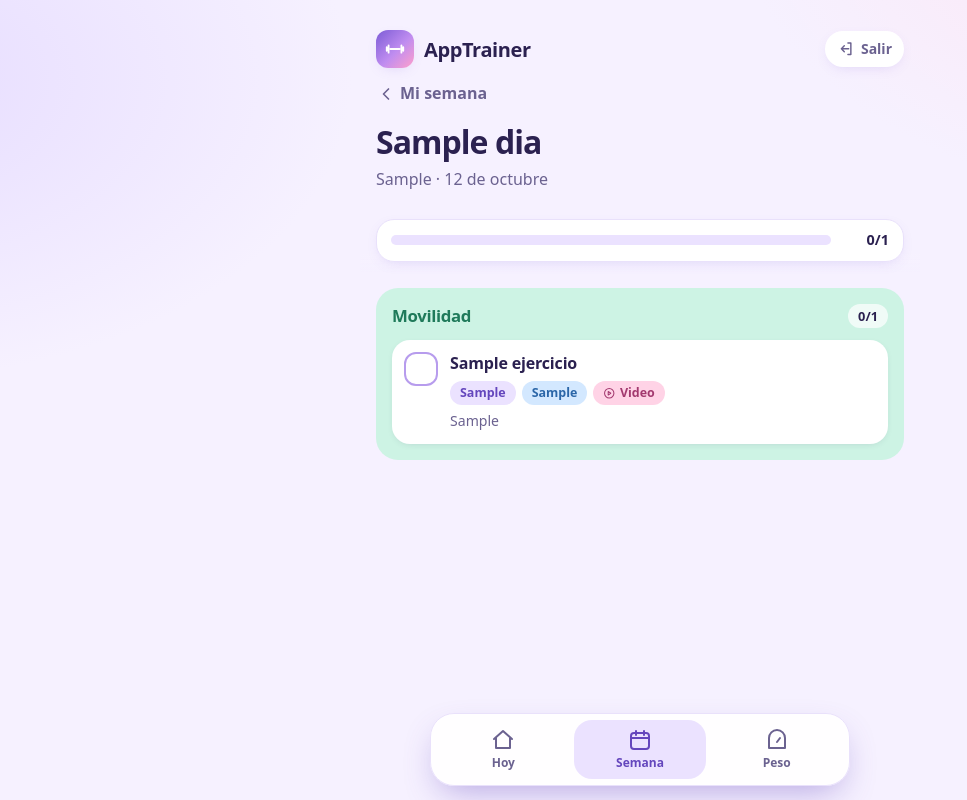
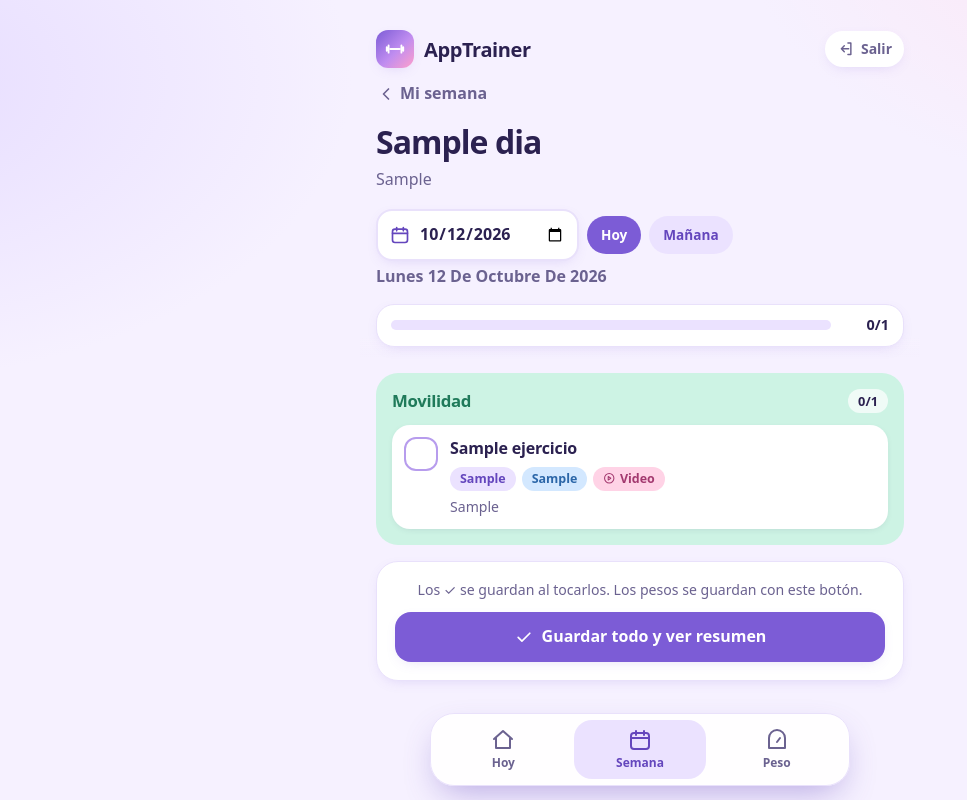
Before and after one commit to GreciaFlores/gym, a Django app: page /app/dia/1/?fecha=2026-10-12 in a window 1280 px wide. Shown: the whole page, without its empty margins (0-967 px from the left). Run offline with Django 5.2, Linux system fonts and the light colour scheme; a user stored in the database is signed in; tables that the repository leaves empty hold one stand-in row (values such as "Sample post").

Commit message:
Agrega fecha elegible, pesos por ejercicio, resumen y Excel semanal
- Pantalla del día: selector de fecha (con atajos Hoy/Mañana); los checks y
  los pesos se guardan en la fecha elegida.
- Peso levantado por ejercicio (zona media y trabajo principal), con el peso
  anterior como referencia y validación (acepta coma decimal).
- Botón "Guardar todo y ver resumen" y nueva pantalla de resumen.
- "Mi semana": exporta a Excel el registro de la semana o todo el historial.
- Migración 0002 (solo agrega la tabla PesoEjercicio) y tests nuevos.

Co-Authored-By: Claude Sonnet 5.5 <noreply@anthropic.com>
Claude-Session: https://claude.ai/code/session_01Q3pykLZDE2dauDy3fSuNnx

```diff
--- a/apptrainer/static/apptrainer/app.css
+++ b/apptrainer/static/apptrainer/app.css
@@ -232,3 +232,36 @@ button, input { font: inherit; color: inherit; }
   .page-title { font-size: 2rem; }
 }
 @media (prefers-reduced-motion: reduce) { * { transition: none !important; } }
+
+/* ---------- fecha, pesos por ejercicio, guardado ---------- */
+.muted { color: var(--muted); }
+.date-bar { display: flex; align-items: center; gap: 8px; flex-wrap: wrap; margin: 0 0 4px; }
+.date-field { display: flex; align-items: center; gap: 8px; background: var(--surface); border: 2px solid var(--line); border-radius: 16px; padding: 4px 12px; color: var(--lila-dark); box-shadow: var(--shadow-sm); }
+.date-field:focus-within { border-color: var(--lila-mid); box-shadow: 0 0 0 4px var(--lila-soft); }
+.date-field input { border: 0; background: transparent; font-weight: 800; min-height: 40px; color: var(--ink); font-size: 1rem; }
+.date-field input:focus { outline: none; }
+.date-bar .pill { padding: 9px 14px; font-size: .85rem; text-decoration: none; }
+.pill-active { background: var(--lila); color: #fff; }
+.date-long { color: var(--muted); font-weight: 600; text-transform: capitalize; margin: 4px 0 6px; }
+
+.kg-row { margin-top: 10px; }
+.kg-row label { display: block; font-size: .75rem; font-weight: 800; color: var(--muted); text-transform: uppercase; letter-spacing: .05em; margin-bottom: 4px; }
+.kg-input { display: inline-flex; align-items: center; gap: 8px; }
+.kg-input input { width: 112px; min-height: 46px; padding: 8px 12px; border-radius: 14px; border: 2px solid var(--line); background: #fbf9ff; font-size: 1.05rem; font-weight: 800; text-align: right; }
+.kg-input input::placeholder { color: #a79fc4; font-weight: 600; }
+.kg-input input:focus { outline: none; border-color: var(--lila-mid); background: #fff; box-shadow: 0 0 0 4px var(--lila-soft); }
+.kg-input span { font-weight: 800; color: var(--muted); }
+.kg-row.has-error .kg-input input { border-color: #e0668f; background: #fff5f9; }
+.field-error { color: #b4234f; font-size: .85rem; font-weight: 700; margin-top: 4px; }
+
+.save-card { text-align: center; }
+.save-card p { color: var(--muted); font-size: .88rem; margin-bottom: 12px; }
+
+.summary .state { width: 28px; height: 28px; border-radius: 10px; border: 2px solid var(--lila-mid); display: grid; place-items: center; flex: none; color: #fff; }
+.summary .state-ok { background: linear-gradient(135deg, var(--lila), #c08df0); border-color: transparent; }
+.summary .state .icon { width: 16px; height: 16px; stroke-width: 3; }
+a.btn-soft { text-decoration: none; }
+.tiles .btn { width: 100%; }
+.export-card { margin-top: 18px; }
+.export-card .muted { margin: -4px 0 12px; font-size: .92rem; }
+.export-alt { text-align: center; margin-top: 12px; font-size: .9rem; font-weight: 700; }
--- a/apptrainer/static/apptrainer/app.js
+++ b/apptrainer/static/apptrainer/app.js
@@ -33,6 +33,31 @@
         })
         .catch(function () { form.submit(); }); // si falla, que el servidor decida
     });
+  });
+
+  // --- Fecha de la sesión: cambiar la fecha recarga el día ---
+  document.querySelectorAll('[data-autosubmit]').forEach(function (input) {
+    input.addEventListener('change', function () { if (input.value) input.form.submit(); });
+  });
+
+  // --- Pesos por ejercicio ---
+  var sinGuardar = false;
+  document.querySelectorAll('input[data-kg]').forEach(function (input) {
+    input.addEventListener('input', function () { sinGuardar = true; });
+    // Si anotas un peso válido, el ejercicio cuenta como hecho (sin pedirte otro toque).
+    input.addEventListener('change', function () {
+      var card = input.closest('.ex');
+      var toggle = card && card.querySelector('form[data-toggle]');
+      if (/^\d+([.,]\d{1,2})?$/.test(input.value.trim()) && toggle && !card.classList.contains('is-done')) {
+        if (toggle.requestSubmit) toggle.requestSubmit();
+        else toggle.dispatchEvent(new Event('submit', { cancelable: true }));
+      }
+    });
+  });
+  var guardar = document.querySelector('[data-save-form]');
+  if (guardar) guardar.addEventListener('submit', function () { sinGuardar = false; });
+  window.addEventListener('beforeunload', function (ev) {
+    if (sinGuardar) { ev.preventDefault(); ev.returnValue = ''; }
   });
 
   // --- Gráfica de peso ---
--- a/apptrainer/templates/apptrainer/dia.html
+++ b/apptrainer/templates/apptrainer/dia.html
@@ -3,7 +3,19 @@
 {% block content %}
 <a class="back" href="{% url 'apptrainer:semana' %}"><svg class="icon"><use href="#i-back"/></svg>Mi semana</a>
 <h1 class="page-title">{{ dia.titulo }}</h1>
-<p class="page-sub">{{ dia.enfoque }}{% if dia.enfoque %} · {% endif %}{{ fecha|date:"j \d\e F" }}</p>
+<p class="page-sub">{{ dia.enfoque }}</p>
+
+<form class="date-bar" method="get" action="{% url 'apptrainer:dia' dia.pk %}">
+  <label class="date-field" for="fecha">
+    <svg class="icon"><use href="#i-semana"/></svg>
+    <span class="sr-only">Fecha de la sesión</span>
+    <input type="date" id="fecha" name="fecha" value="{{ fecha|date:'Y-m-d' }}" data-autosubmit required>
+  </label>
+  <a class="pill {% if es_hoy %}pill-active{% endif %}" href="?fecha={{ hoy_iso }}">Hoy</a>
+  <a class="pill {% if es_manana %}pill-active{% endif %}" href="?fecha={{ manana_iso }}">Mañana</a>
+  <noscript><button class="btn btn-soft" type="submit">Ir</button></noscript>
+</form>
+<p class="date-long">{{ fecha|date:"l j \d\e F \d\e Y" }}</p>
 
 <div class="progress-sticky">
   <div class="progress-card" data-progress>
@@ -30,6 +42,7 @@
         <article class="ex {% if e.hecho %}is-done{% endif %}">
           <form method="post" action="{% url 'apptrainer:alternar' e.pk %}" data-toggle>
             {% csrf_token %}
+            <input type="hidden" name="fecha" value="{{ fecha|date:'Y-m-d' }}">
             <button class="check" type="submit" aria-label="Marcar {{ e.nombre }}"><svg class="icon"><use href="#i-check"/></svg></button>
           </form>
           <div class="ex-body">
@@ -42,6 +55,18 @@
             </div>
             {% endif %}
             {% if e.nota %}<p class="ex-note">{{ e.nota }}</p>{% endif %}
+            {% if b.con_peso %}
+            <div class="kg-row {% if e.kg_error %}has-error{% endif %}">
+              <label for="kg_{{ e.pk }}">Peso levantado</label>
+              <div class="kg-input">
+                <input id="kg_{{ e.pk }}" name="kg_{{ e.pk }}" form="form-guardar" type="text" inputmode="decimal" autocomplete="off"
+                       placeholder="{% if e.kg_previo %}antes {{ e.kg_previo }}{% else %}0{% endif %}" value="{{ e.kg_texto }}" data-kg
+                       {% if e.kg_error %}aria-invalid="true" aria-describedby="err_{{ e.pk }}"{% endif %}>
+                <span>kg</span>
+              </div>
+              {% if e.kg_error %}<p class="field-error" id="err_{{ e.pk }}">{{ e.kg_error }}</p>{% endif %}
+            </div>
+            {% endif %}
           </div>
         </article>
         {% endfor %}
@@ -52,5 +77,12 @@
   {% empty %}
   <section class="card empty"><strong>Este día aún no tiene ejercicios</strong></section>
   {% endfor %}
+
+  <form id="form-guardar" class="card save-card" method="post" action="{% url 'apptrainer:dia_guardar' dia.pk %}" data-save-form>
+    {% csrf_token %}
+    <input type="hidden" name="fecha" value="{{ fecha|date:'Y-m-d' }}">
+    <p>Los ✓ se guardan al tocarlos. Los pesos se guardan con este botón.</p>
+    <button class="btn btn-block" type="submit"><svg class="icon"><use href="#i-check"/></svg>Guardar todo y ver resumen</button>
+  </form>
 </div>
 {% endblock %}
--- a/apptrainer/urls.py
+++ b/apptrainer/urls.py
@@ -8,7 +8,10 @@ app_name = 'apptrainer'
 urlpatterns = [
     path('', views.hoy, name='hoy'),
     path('semana/', views.semana, name='semana'),
+    path('semana/exportar.xlsx', views.semana_excel, name='semana_excel'),
     path('dia/<int:pk>/', views.dia_detalle, name='dia'),
+    path('dia/<int:pk>/guardar/', views.dia_guardar, name='dia_guardar'),
+    path('dia/<int:pk>/resumen/', views.dia_resumen, name='dia_resumen'),
     path('ejercicio/<int:pk>/alternar/', views.alternar, name='alternar'),
     path('peso/', views.peso, name='peso'),
     path('peso/<int:pk>/eliminar/', views.peso_eliminar, name='peso_eliminar'),
--- a/apptrainer/views.py
+++ b/apptrainer/views.py
@@ -1,16 +1,20 @@
+import datetime as dt
+
 from django.conf import settings
 from django.contrib import messages
 from django.contrib.auth.decorators import login_required
+from django.core.exceptions import ValidationError
 from django.db import connection
 from django.http import HttpResponse, JsonResponse
 from django.shortcuts import get_object_or_404, redirect, render
+from django.urls import reverse
 from django.utils import timezone
 from django.views.decorators.cache import never_cache
 from django.views.decorators.http import require_GET, require_POST
 
 from . import services
-from .forms import PesoForm
-from .models import Dia, Ejercicio, RegistroPeso
+from .forms import KgField, PesoForm
+from .models import Bloque, Dia, Ejercicio, RegistroPeso
 
 XLSX = 'application/vnd.openxmlformats-officedocument.spreadsheetml.sheet'
 
@@ -36,21 +40,62 @@ def _agrupar(ejercicios):
     return items
 
 
-def _armar_bloques(usuario, dia, fecha):
+def _kg_texto(kg):
+    """12.50 -> '12,5' (como lo escribe quien usa la app)."""
+    return format(kg.normalize(), 'f').replace('.', ',')
+
+
+def _armar_bloques(usuario, dia, fecha, escritos=None, errores=None):
+    """Bloques del día con el estado de cada ejercicio en `fecha`.
+
+    `escritos` y `errores` ({ejercicio_id: texto}) permiten volver a mostrar lo que la
+    persona tipeó cuando el guardado falló por un peso inválido.
+    """
+    escritos, errores = escritos or {}, errores or {}
     hechos = services.hechos_de(usuario, dia, fecha)
+    guardados = services.pesos_de(usuario, dia, fecha)
+    previos = services.ultimos_pesos(usuario, dia, fecha)
     bloques = []
     for b in dia.bloques.prefetch_related('ejercicios').order_by('orden'):
         ejercicios = list(b.ejercicios.all())
+        con_peso = b.tipo != Bloque.MOVILIDAD
         for e in ejercicios:
             e.hecho = e.pk in hechos
+            e.kg = guardados.get(e.pk)
+            e.kg_texto = escritos[e.pk] if e.pk in escritos else (_kg_texto(e.kg) if e.kg is not None else '')
+            e.kg_error = errores.get(e.pk, '')
+            e.kg_previo = _kg_texto(previos[e.pk]) if e.pk in previos else ''
         bloques.append({
             'tipo': b.tipo,
             'titulo': b.get_tipo_display(),
+            'con_peso': con_peso,
+            'ejercicios': ejercicios,
             'items': _agrupar(ejercicios),
             'hechos': sum(e.hecho for e in ejercicios),
             'total': len(ejercicios),
         })
     return bloques, len(hechos)
+
+
+def _contexto_dia(usuario, dia, fecha, escritos=None, errores=None):
+    bloques, n_hechos = _armar_bloques(usuario, dia, fecha, escritos, errores)
+    total = sum(b['total'] for b in bloques)
+    hoy = timezone.localdate()
+    return {
+        'dia': dia, 'bloques': bloques, 'fecha': fecha, 'seccion': 'semana',
+        'n_hechos': n_hechos, 'total': total,
+        'porcentaje': round(100 * n_hechos / total) if total else 0,
+        'hoy_iso': hoy.isoformat(), 'manana_iso': (hoy + dt.timedelta(days=1)).isoformat(),
+        'es_hoy': fecha == hoy, 'es_manana': fecha == hoy + dt.timedelta(days=1),
+    }
+
+
+def _dia_del_usuario(request, pk):
+    return get_object_or_404(Dia, pk=pk, rutina__usuario=request.user)
+
+
+def _url_dia(nombre, pk, fecha):
+    return f"{reverse(nombre, args=[pk])}?fecha={fecha.isoformat()}"
 
 
 @login_required
@@ -91,21 +136,79 @@ def semana(request):
                 'completada': bool(s and s.completada),
                 'en_curso': bool(s and not s.completada and s.n_hechos),
             })
-    return render(request, 'apptrainer/semana.html',
-                  {'rutina': rutina, 'filas': filas, 'seccion': 'semana', 'fecha': fecha})
+    lunes = services.lunes_de(fecha)
+    return render(request, 'apptrainer/semana.html', {
+        'rutina': rutina, 'filas': filas, 'seccion': 'semana', 'fecha': fecha,
+        'lunes': lunes, 'domingo': lunes + dt.timedelta(days=6),
+    })
+
+
+@login_required
+@require_GET
+def semana_excel(request):
+    """Excel del registro de entrenamientos: la semana actual o, con ?todo=1, todo el historial."""
+    hoy = timezone.localdate()
+    if request.GET.get('todo') == '1':
+        desde = hasta = None
+        sufijo = 'historial'
+    else:
+        desde = services.lunes_de(hoy)
+        hasta = desde + dt.timedelta(days=6)
+        sufijo = f'semana-{desde.isoformat()}'
+    contenido = services.exportar_registro_excel(request.user, desde, hasta)
+    respuesta = HttpResponse(contenido, content_type=XLSX)
+    respuesta['Content-Disposition'] = f'attachment; filename="apptrainer-registro-{sufijo}.xlsx"'
+    return respuesta
 
 
 @login_required
 def dia_detalle(request, pk):
-    dia = get_object_or_404(Dia, pk=pk, rutina__usuario=request.user)
-    fecha = timezone.localdate()
-    bloques, n_hechos = _armar_bloques(request.user, dia, fecha)
-    total = sum(b['total'] for b in bloques)
-    return render(request, 'apptrainer/dia.html', {
-        'dia': dia, 'bloques': bloques, 'fecha': fecha, 'seccion': 'semana',
-        'n_hechos': n_hechos, 'total': total,
-        'porcentaje': round(100 * n_hechos / total) if total else 0,
-    })
+    dia = _dia_del_usuario(request, pk)
+    fecha = services.fecha_valida(request.GET.get('fecha'))
+    return render(request, 'apptrainer/dia.html', _contexto_dia(request.user, dia, fecha))
+
+
+@login_required
+@require_POST
+def dia_guardar(request, pk):
+    """Guarda los pesos de todos los ejercicios del día y muestra el resumen."""
+    dia = _dia_del_usuario(request, pk)
+    fecha = services.fecha_valida(request.POST.get('fecha'))
+    campo = KgField()
+    ejercicios = Ejercicio.objects.filter(bloque__dia=dia).exclude(bloque__tipo=Bloque.MOVILIDAD)
+
+    pesos, escritos, errores = {}, {}, {}
+    for e in ejercicios:
+        texto = request.POST.get(f'kg_{e.pk}', '').strip()
+        escritos[e.pk] = texto
+        try:
+            pesos[e.pk] = campo.clean(texto)
+        except ValidationError as exc:
+            errores[e.pk] = exc.messages[0]
+
+    if errores:
+        messages.error(request, 'Revisa los pesos marcados en rojo: no se guardó nada todavía.')
+        contexto = _contexto_dia(request.user, dia, fecha, escritos, errores)
+        return render(request, 'apptrainer/dia.html', contexto, status=422)
+
+    services.guardar_pesos(request.user, dia, fecha, pesos)
+    messages.success(request, 'Registro guardado.')
+    return redirect(_url_dia('apptrainer:dia_resumen', dia.pk, fecha))
+
+
+@login_required
+def dia_resumen(request, pk):
+    """Vista previa de lo registrado en un día y fecha."""
+    dia = _dia_del_usuario(request, pk)
+    fecha = services.fecha_valida(request.GET.get('fecha'))
+    contexto = _contexto_dia(request.user, dia, fecha)
+    con_peso = [e for b in contexto['bloques'] if b['con_peso'] for e in b['ejercicios']]
+    contexto.update(
+        n_con_peso=sum(e.kg is not None for e in con_peso),
+        total_con_peso=len(con_peso),
+        url_editar=_url_dia('apptrainer:dia', dia.pk, fecha),
+    )
+    return render(request, 'apptrainer/resumen.html', contexto)
 
 
 @login_required
@@ -115,15 +218,14 @@ def alternar(request, pk):
         Ejercicio.objects.select_related('bloque__dia'),
         pk=pk, bloque__dia__rutina__usuario=request.user,
     )
-    hecho, hechos, total, completada = services.alternar_ejercicio(
-        request.user, ejercicio, timezone.localdate()
-    )
+    fecha = services.fecha_valida(request.POST.get('fecha'))
+    hecho, hechos, total, completada = services.alternar_ejercicio(request.user, ejercicio, fecha)
     if request.headers.get('x-requested-with') == 'fetch':
         return JsonResponse({
             'hecho': hecho, 'hechos': hechos, 'total': total, 'completada': completada,
             'porcentaje': round(100 * hechos / total) if total else 0,
         })
-    return redirect('apptrainer:dia', pk=ejercicio.bloque.dia_id)
+    return redirect(_url_dia('apptrainer:dia', ejercicio.bloque.dia_id, fecha))
 
 
 @login_required
```
Also changed, not shown: apptrainer/admin.py (+7 -2 lines), apptrainer/forms.py (+12 -0 lines), apptrainer/models.py (+23 -0 lines), apptrainer/services.py (+128 -1 lines), apptrainer/templates/apptrainer/resumen.html (added, +38 -0 lines), apptrainer/templates/apptrainer/semana.html (+7 -0 lines), apptrainer/tests/test_dia_pesos.py (added, +212 -0 lines), apptrainer/tests/test_views.py (+2 -1 lines), README.md, apptrainer/migrations/0002_peso_por_ejercicio.py (added).
